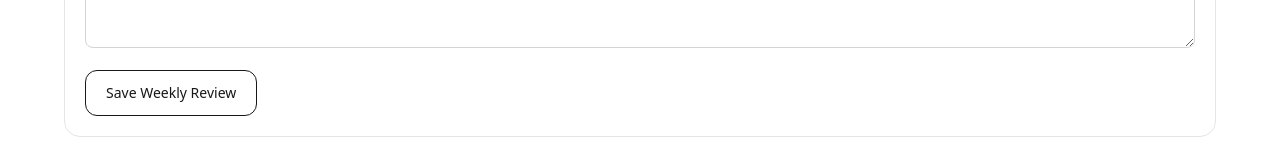
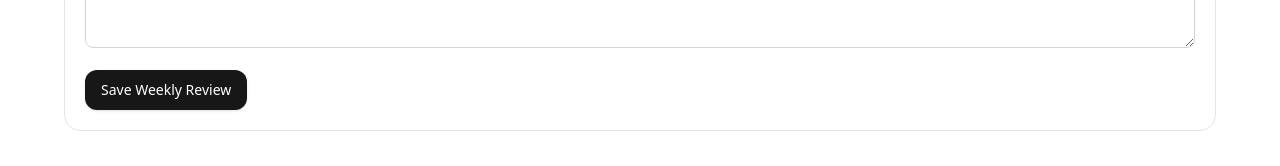
Before and after one commit to Pankajkashyap/divya-swing-engine, a Next.js app: page /weekly-review in a window 1280 px wide. Shown: the part 1043-1209 px from the top of the page. Built offline with nearby package versions, Linux system fonts and the light colour scheme; no server answers; the database is empty.

Commit message:
Update app UI and UX fixes

```diff
--- a/app/page.tsx
+++ b/app/page.tsx
@@ -232,6 +232,7 @@ export default function HomePage() {
 
     void load()
   }, [])
+
 
     useEffect(() => {
     if (typeof window === 'undefined') return
--- a/app/weekly-review/page.tsx
+++ b/app/weekly-review/page.tsx
@@ -242,7 +242,7 @@ export default function WeeklyReviewPage() {
           <div className="mt-4">
             <button
               onClick={handleSaveWeeklyReview}
-              className="rounded-xl border border-neutral-900 px-5 py-3 text-sm font-medium"
+              className="ui-btn-primary"
             >
               Save Weekly Review
             </button>
```
